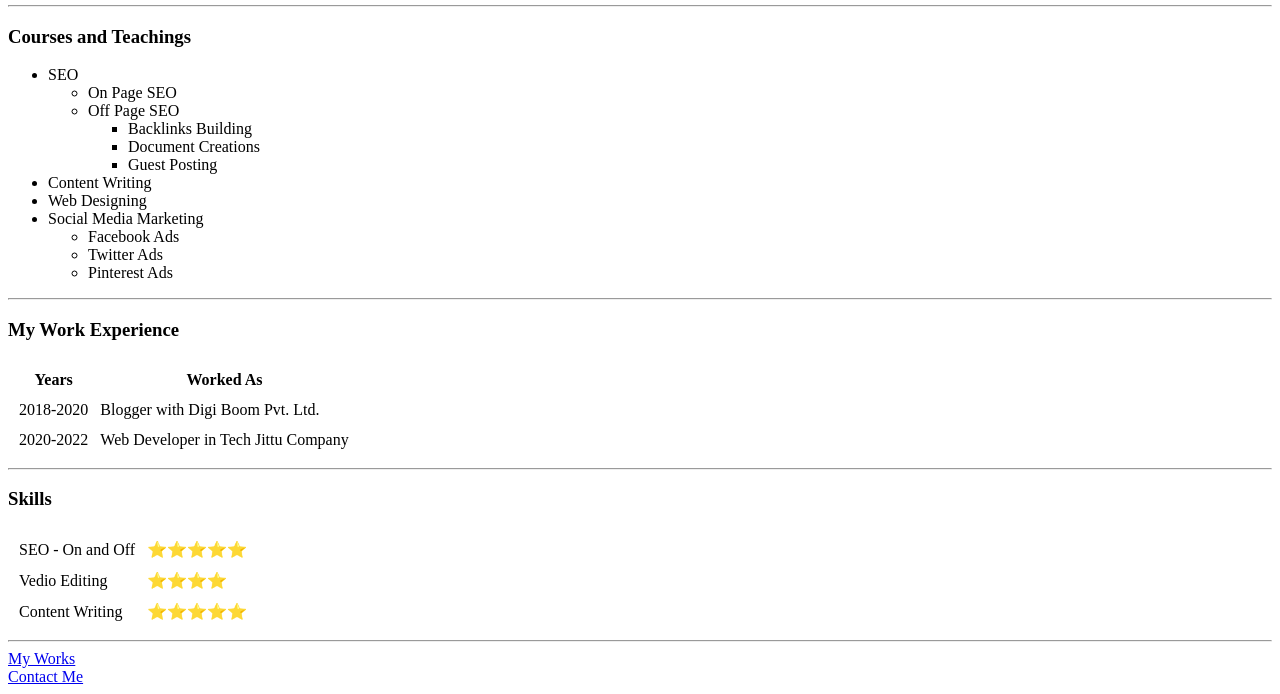
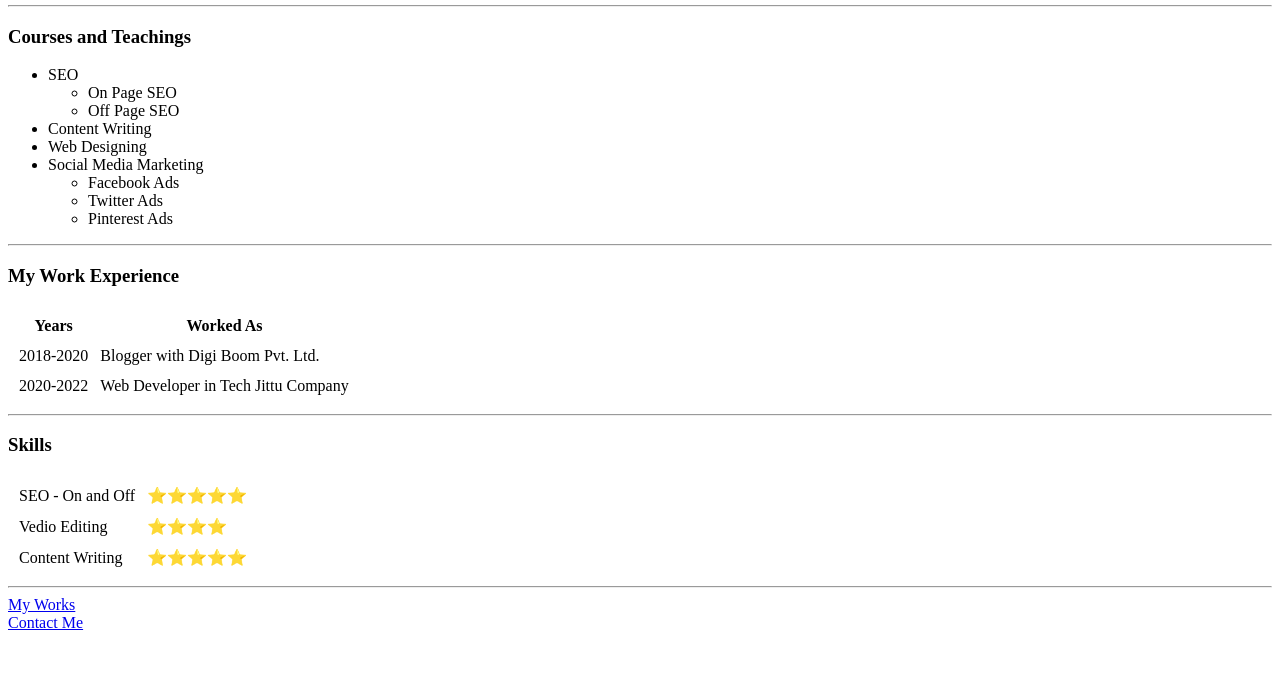
Before and after one commit to ImCodingDevil/mycv, a plain HTML site: page index.html in a window 1280 px wide. Shown: the part 201-895 px from the top of the page. After the commit the page ends 841 px from the top, so only its background shows below. Drawn offline with Linux system fonts and the light colour scheme.

Commit message:
Extra unordered list removed

```diff
--- a/index.html
+++ b/index.html
@@ -25,11 +25,6 @@
       <ul>
         <li>On Page SEO</li>
         <li>Off Page SEO
-          <ul>
-            <li>Backlinks Building</li>
-            <li>Document Creations</li>
-            <li>Guest Posting</li>
-          </ul>
         </li>
       </ul>
     </li>
```
